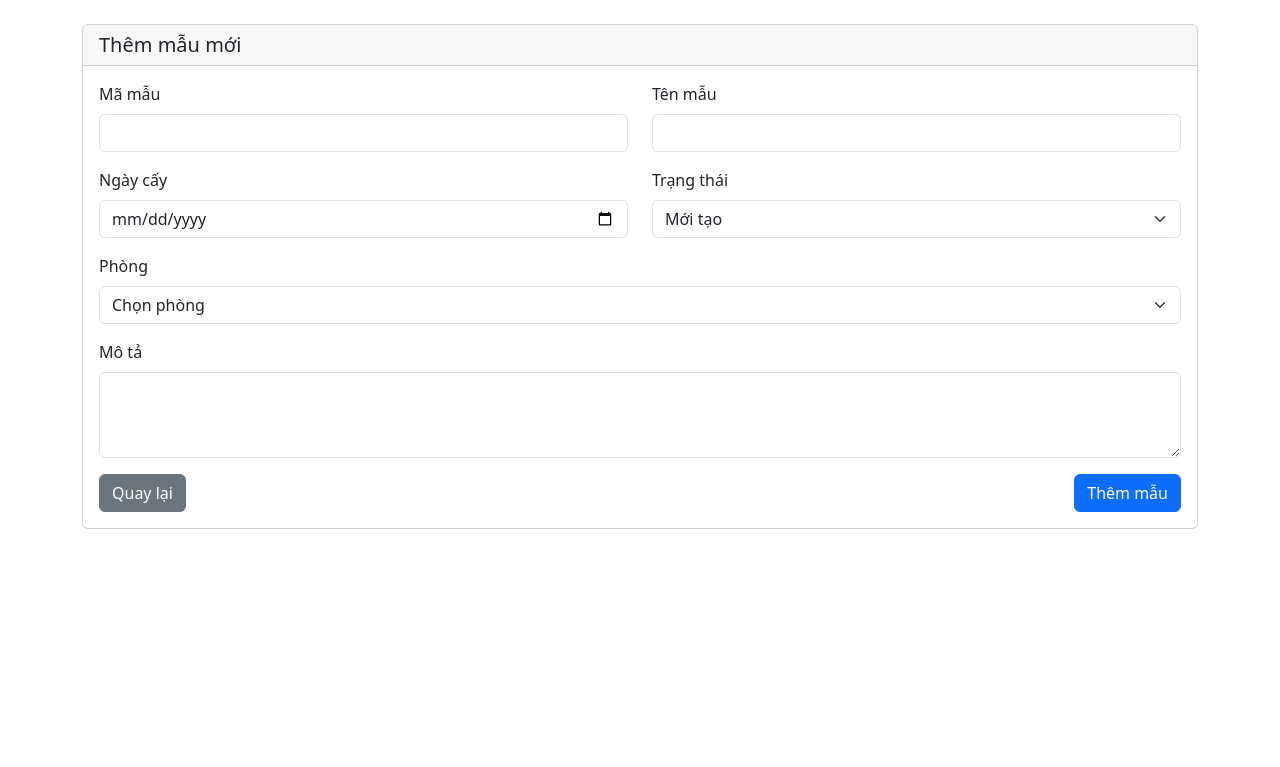
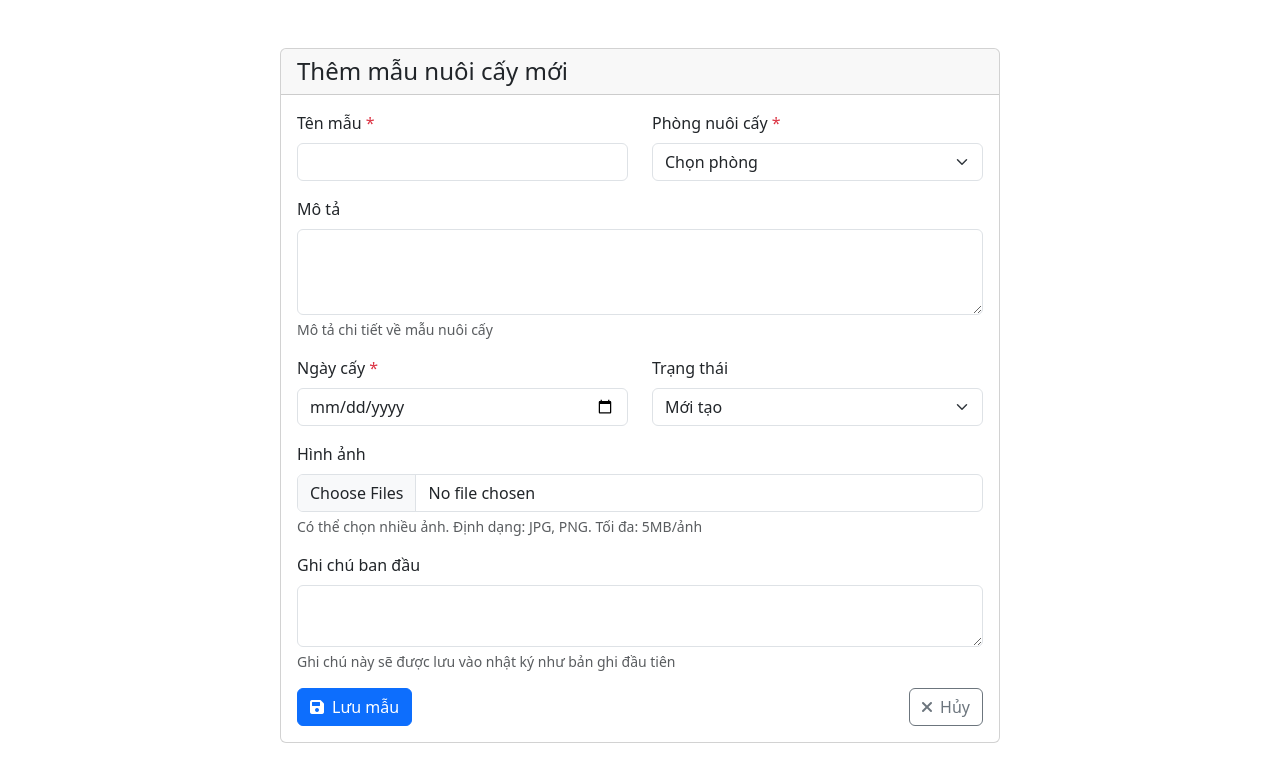
Before and after one commit to minhanh3110-svg/xuanhuong, a Flask app: template templates/them_mau.html in a window 1280 px wide. Shown: the part 56-823 px from the top of the page. Before the commit the page ends 585 px from the top, so only its background shows below. Run offline with Flask 3, Linux system fonts and the light colour scheme; the template is opened without the code that fills it, so the values that code supplies are empty.

Commit message:
Update them_mau.html

```diff
--- a/templates/them_mau.html
+++ b/templates/them_mau.html
@@ -1,57 +1,119 @@
 {% extends "base.html" %}
 
-{% block title %}Thêm mẫu mới{% endblock %}
+{% block title %}Thêm mẫu mới - Quản Lý Cấy Mô{% endblock %}
 
 {% block content %}
+<div class="container py-4">
+    <div class="row justify-content-center">
+        <div class="col-md-8">
             <div class="card">
                 <div class="card-header">
-        <h5 class="mb-0">Thêm mẫu mới</h5>
+                    <h4 class="mb-0">Thêm mẫu nuôi cấy mới</h4>
                 </div>
                 <div class="card-body">
-        <form method="POST">
-            <div class="row">
-                <div class="col-md-6 mb-3">
-                    <label for="ma_mau" class="form-label">Mã mẫu</label>
-                    <input type="text" class="form-control" id="ma_mau" name="ma_mau" required>
+                    <form method="POST" action="{{ url_for('them_mau_moi') }}" enctype="multipart/form-data">
+                        {{ form.csrf_token }}
+
+                        <div class="row mb-3">
+                            <div class="col-md-6">
+                                <label class="form-label">Tên mẫu <span class="text-danger">*</span></label>
+                                <input type="text" class="form-control" name="ten" required>
                             </div>
-                <div class="col-md-6 mb-3">
-                    <label for="ten_mau" class="form-label">Tên mẫu</label>
-                    <input type="text" class="form-control" id="ten_mau" name="ten_mau" required>
-                </div>
-            </div>
-            <div class="row">
-                <div class="col-md-6 mb-3">
-                    <label for="ngay_cay" class="form-label">Ngày cấy</label>
-                    <input type="date" class="form-control" id="ngay_cay" name="ngay_cay" required>
-                </div>
-                <div class="col-md-6 mb-3">
-                    <label for="trang_thai" class="form-label">Trạng thái</label>
-                    <select class="form-select" id="trang_thai" name="trang_thai" required>
-                        <option value="Mới tạo">Mới tạo</option>
-                        <option value="Đang phát triển">Đang phát triển</option>
-                        <option value="Đã hoàn thành">Đã hoàn thành</option>
-                        <option value="Thất bại">Thất bại</option>
+                            <div class="col-md-6">
+                                <label class="form-label">Phòng nuôi cấy <span class="text-danger">*</span></label>
+                                <select class="form-select" name="phong_id" required>
+                                    <option value="">Chọn phòng</option>
+                                    {% for phong in phong_list %}
+                                    <option value="{{ phong.id }}">{{ phong.ten }}</option>
+                                    {% endfor %}
                                 </select>
                             </div>
                         </div>
+
                         <div class="mb-3">
-                <label for="phong_id" class="form-label">Phòng</label>
-                <select class="form-select" id="phong_id" name="phong_id" required>
-                    <option value="">Chọn phòng</option>
-                    {% for phong in phong_list %}
-                    <option value="{{ phong.id }}">{{ phong.ten_phong }}</option>
-                    {% endfor %}
+                            <label class="form-label">Mô tả</label>
+                            <textarea class="form-control" name="mo_ta" rows="3"></textarea>
+                            <div class="form-text">Mô tả chi tiết về mẫu nuôi cấy</div>
+                        </div>
+
+                        <div class="row mb-3">
+                            <div class="col-md-6">
+                                <label class="form-label">Ngày cấy <span class="text-danger">*</span></label>
+                                <input type="date" class="form-control" name="ngay_cay"
+                                       value="{{ today }}" required>
+                            </div>
+                            <div class="col-md-6">
+                                <label class="form-label">Trạng thái</label>
+                                <select class="form-select" name="trang_thai">
+                                    <option value="Mới tạo">Mới tạo</option>
+                                    <option value="Đang phát triển">Đang phát triển</option>
+                                    <option value="Cần chăm sóc">Cần chăm sóc</option>
+                                    <option value="Đã hoàn thành">Đã hoàn thành</option>
                                 </select>
                             </div>
+                        </div>
+
                         <div class="mb-3">
-                <label for="mo_ta" class="form-label">Mô tả</label>
-                <textarea class="form-control" id="mo_ta" name="mo_ta" rows="3"></textarea>
+                            <label class="form-label">Hình ảnh</label>
+                            <input type="file" class="form-control" name="hinh_anh"
+                                   accept="image/*" multiple>
+                            <div class="form-text">
+                                Có thể chọn nhiều ảnh. Định dạng: JPG, PNG. Tối đa: 5MB/ảnh
                             </div>
+                        </div>
+
+                        <div class="mb-3">
+                            <label class="form-label">Ghi chú ban đầu</label>
+                            <textarea class="form-control" name="ghi_chu" rows="2"></textarea>
+                            <div class="form-text">
+                                Ghi chú này sẽ được lưu vào nhật ký như bản ghi đầu tiên
+                            </div>
+                        </div>
+
                         <div class="d-flex justify-content-between">
-                <a href="{{ url_for('index') }}" class="btn btn-secondary">Quay lại</a>
-                <button type="submit" class="btn btn-primary">Thêm mẫu</button>
+                            <button type="submit" class="btn btn-primary">
+                                <i class="fas fa-save me-2"></i>Lưu mẫu
+                            </button>
+                            <a href="{{ url_for('index') }}" class="btn btn-outline-secondary">
+                                <i class="fas fa-times me-2"></i>Hủy
+                            </a>
                         </div>
                     </form>
                 </div>
             </div>
+        </div>
+    </div>
+</div>
+
+{% block scripts %}
+<script>
+// Kiểm tra kích thước file ảnh
+document.querySelector('input[name="hinh_anh"]').addEventListener('change', function(e) {
+    const files = e.target.files;
+    const maxSize = 5 * 1024 * 1024; // 5MB
+
+    for (let i = 0; i < files.length; i++) {
+        if (files[i].size > maxSize) {
+            alert(`File ${files[i].name} vượt quá kích thước cho phép (5MB)`);
+            this.value = '';
+            return;
+        }
+    }
+});
+
+// Tự động điền mã mẫu
+document.querySelector('input[name="ten"]').addEventListener('blur', function(e) {
+    const ten = e.target.value.trim();
+    if (ten) {
+        fetch('/api/generate-ma-mau')
+            .then(response => response.json())
+            .then(data => {
+                if (data.ma_mau) {
+                    document.querySelector('input[name="ma_mau"]').value = data.ma_mau;
+                }
+            });
+    }
+});
+</script>
 {% endblock %}
+{% endblock %}
```
Lines whose indentation alone changed are shown as unchanged.
